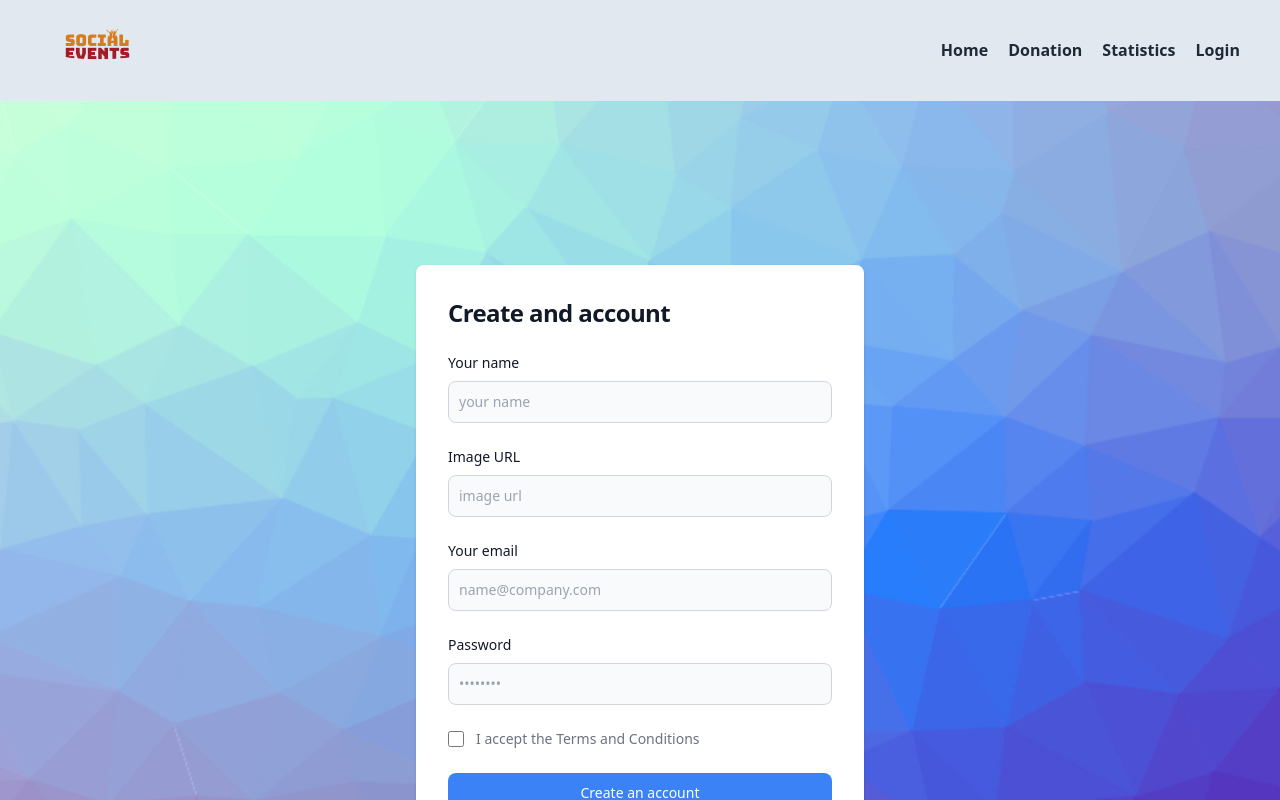
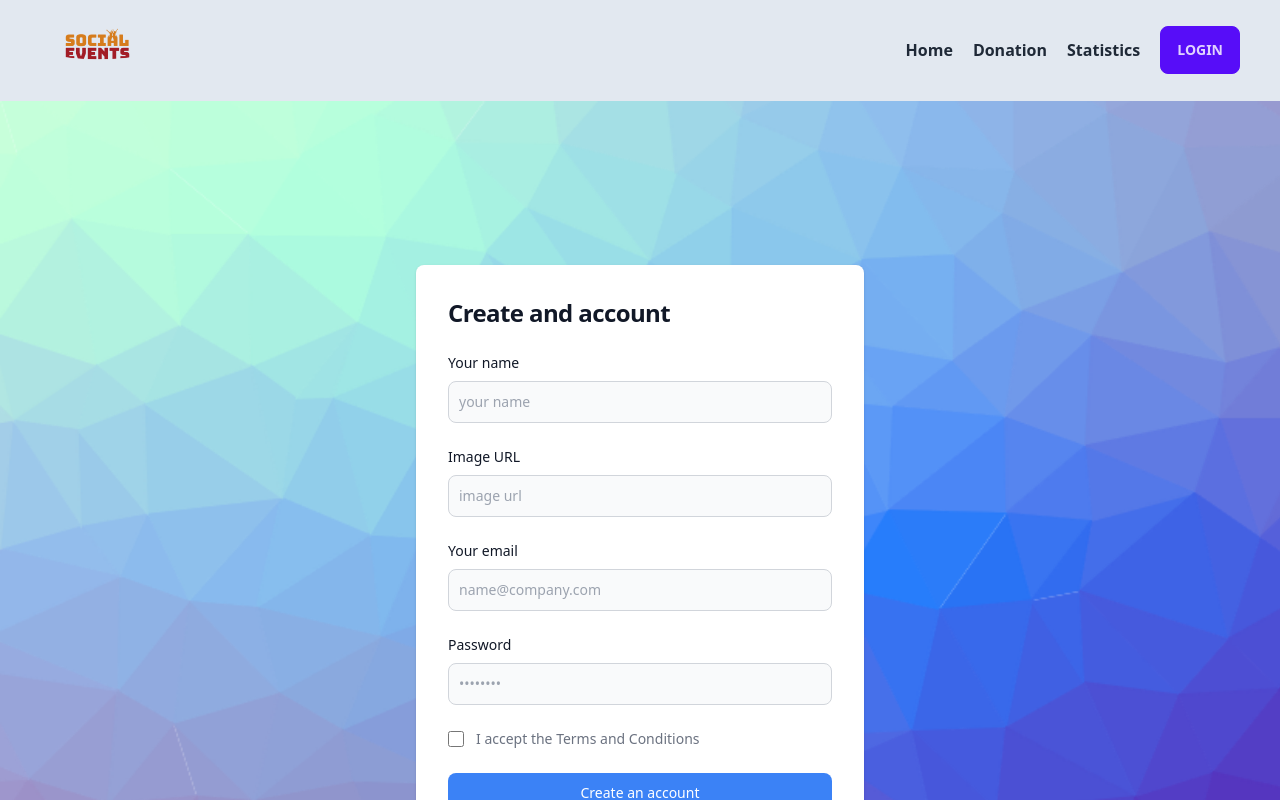
Before and after one commit to zalish-shawon/event-management, a React (Vite) app: page /register in a window 1280 px wide. Shown: the top 800 px of the page. Built offline with nearby package versions, Linux system fonts and the light colour scheme; no server answers.

Commit message:
logout auth added

```diff
--- a/src/components/header/Header.jsx
+++ b/src/components/header/Header.jsx
@@ -1,8 +1,29 @@
-import { Link } from 'react-router-dom';
+/* eslint-disable no-unused-vars */
+import { useContext } from 'react';
+import { NavLink } from 'react-router-dom';
+import { AuthContext } from '../../provider/AuthProvider';
+import toast, { Toaster } from 'react-hot-toast';
+
 
 const Header = () => {
+    const { user, logOut } = useContext(AuthContext)
+
+    const handleLogOut = () => {
+        logOut()
+        .then(res => {
+            toast.success('User logged out')
+
+        })
+        .catch(error => {
+            console.error(error.message);
+        })
+    }
     return (
         <div className='bg-slate-200'>
+            <Toaster
+                position="top-right"
+                reverseOrder={false}
+                />
             <div className="w-[95%] mx-auto">
                 <nav>
                     <div className="navbar bg-slate-200">
@@ -12,12 +33,23 @@ const Header = () => {
                         </div>
                         <div className="flex-none">
                             <ul className="flex gap-5 items-center font-semibold">
-                                <Link to={"/"}><a className="hover:text-orange-600">Home</a></Link>
-                                <Link to={"/donation"}><a className="hover:text-orange-600">Donation</a></Link>
-                                <Link to={"/statistics"}><a className="hover:text-orange-600">Statistics</a></Link>
-                                <Link to={"/login"}><a className="hover:text-orange-600">Login</a></Link>
 
-                            </ul>
+                                <NavLink to={"/"}><a className="hover:text-orange-600">Home</a></NavLink>
+                                <NavLink to={"/donation"}><a className="hover:text-orange-600">Donation</a></NavLink>
+                                <NavLink to={"/statistics"}><a className="hover:text-orange-600">Statistics</a></NavLink>
+                                {
+                                    user ?
+                                        <div className="flex items-center justify-center gap-3">
+                                            <div className="flex justify-center items-center gap-3">
+                                                <p>{user?.email}</p>
+                                                <img className="w-[50px] rounded-full" src={user.photoURL} alt="" />
+                                            </div>
+                                            <a onClick={handleLogOut} className="hover:text-orange-600 btn btn-primary">Logout</a>
+                                            </div>
+                                            :
+                                            <NavLink to={"/login"}><a className="hover:text-orange-600 btn btn-primary">Login</a></NavLink>
+                                }
+                                        </ul>
                         </div>
                     </div>
                 </nav>
--- a/src/components/login/Login.jsx
+++ b/src/components/login/Login.jsx
@@ -1,6 +1,7 @@
+/* eslint-disable no-unused-vars */
 /* eslint-disable react/no-unknown-property */
 
-import { useContext, useState } from "react";
+import { useContext } from "react";
 import { Link } from "react-router-dom";
 import { AuthContext } from "../../provider/AuthProvider";
 import toast, { Toaster } from 'react-hot-toast';
--- a/src/components/register/Register.jsx
+++ b/src/components/register/Register.jsx
@@ -39,6 +39,7 @@ const handleUser = (e) => {
     createAccountWithPassword(email, password)
     .then(res => {
         toast.success('Successfully registered!')
+        console.log(res.user);
     })
     .catch(error => {
         console.error(error.message);
--- a/src/provider/AuthProvider.jsx
+++ b/src/provider/AuthProvider.jsx
@@ -1,12 +1,13 @@
 /* eslint-disable react/prop-types */
-import { createContext } from "react";
-import { createUserWithEmailAndPassword, getAuth, signInWithEmailAndPassword } from "firebase/auth";
+import { createContext, useEffect, useState } from "react";
+import { createUserWithEmailAndPassword, getAuth, onAuthStateChanged, signInWithEmailAndPassword, signOut } from "firebase/auth";
 import app from "./firebaseConfig";
 
 export const AuthContext = createContext(null)
 
 const AuthProvider = ({children}) => {
-const auth = getAuth(app)
+    const [user, setUser] = useState(null)
+    const auth = getAuth(app)
 
  const createAccountWithPassword = (email, password) => {
         return createUserWithEmailAndPassword(auth, email, password)
@@ -17,9 +18,27 @@ const auth = getAuth(app)
     return signInWithEmailAndPassword(auth, email, password)
  }
 
+ const logOut = () => {
+   return signOut(auth)
+ }
+
+
+
+ useEffect(() => {
+
+  const unsubscribe =  onAuthStateChanged(auth, (user) => {
+        setUser(user)
+    });
+    return () => {
+        unsubscribe()
+    }
+ }, [])
+
  const authInfo = {
     createAccountWithPassword,
-    loginUser
+    loginUser,
+    user,
+    logOut,
  }
 
     return (
```
